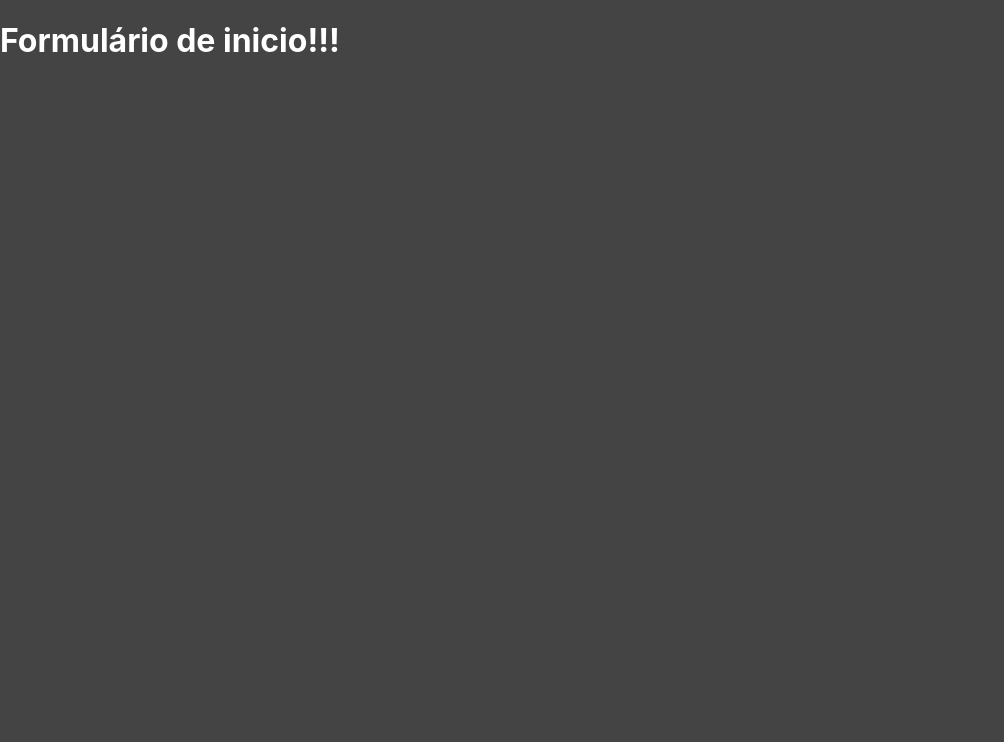
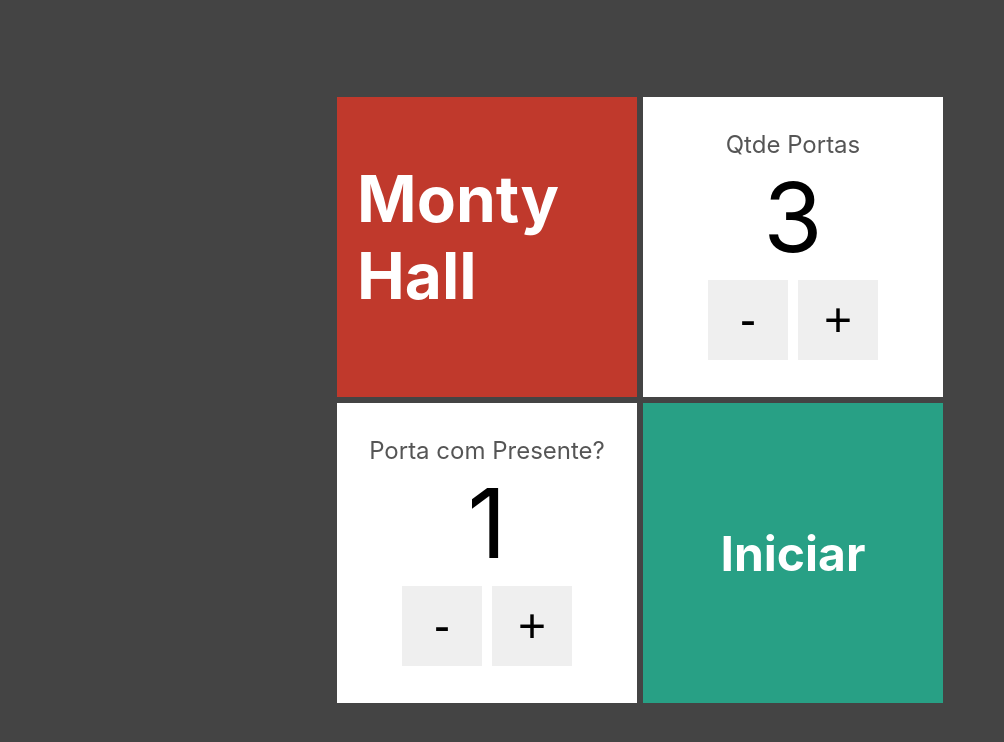
Before and after one commit to marcelo-rafael/next-monty-hall-game, a Next.js app: page / in a window 1280 px wide. Shown: the top 742 px of the page, without its empty margins (0-1004 px from the left). Built offline with nearby package versions, Linux system fonts and the light colour scheme.

Commit message:
Componente Formulário

```diff
--- /dev/null
+++ b/components/Cartao.tsx
@@ -0,0 +1,18 @@
+import styles from '../styles/Cartao.module.css'
+
+interface CartaoProps {
+  bgcolor?: string
+  children?: any
+}
+
+export default function Cartao(props: CartaoProps) {
+  return (
+    <div
+      className={styles.cartao}
+      style={{
+        backgroundColor: props.bgcolor ?? "#fff"
+      }}>
+        {props.children}
+    </div>
+  )
+}
--- /dev/null
+++ b/components/EntradaNumerica.tsx
@@ -0,0 +1,24 @@
+import styles from '../styles/EntradaNumerica.module.css'
+
+interface EntradaNumericaProps {
+  text: string
+  value: number
+  onChange: (newValue: number) => void
+}
+
+export default function EntradaNumerica(props: EntradaNumericaProps) {
+  const dec = () => props.onChange(props.value - 1)
+  const inc = () => props.onChange(props.value +1)
+
+
+  return (
+    <div className={styles.entradaNumerica}>
+      <span className={styles.text}>{props.text}</span>
+      <span className={styles.value}>{props.value}</span>
+      <div className={styles.botoes}>
+        <button className={styles.btn} onClick={dec}>-</button>
+        <button className={styles.btn} onClick={inc}>+</button>
+      </div>
+    </div>
+  )
+}
--- a/pages/index.tsx
+++ b/pages/index.tsx
@@ -1,8 +1,45 @@
-export default function Home() {
+import Link from 'next/link'
+import { useState } from 'react';
+
+import Cartao from '../components/Cartao';
+import EntradaNumerica from '../components/EntradaNumerica';
+
+import styles from '../styles/Formulario.module.css'
+
+export default function Formulario() {
+  const [qtdePortas, setQtdePortas] = useState(3)
+  const [comPresente, setComPresente] = useState(1)
 
   return (
-  <div>
-    <h1>Formulário de inicio!!!</h1>
-  </div>
+    <div className={styles.formulario}>
+      <div>
+        <Cartao bgcolor="#c0392c">
+          <h1>Monty Hall</h1>
+        </Cartao>
+        <Cartao>
+          <EntradaNumerica
+            text="Qtde Portas"
+            value={qtdePortas}
+            onChange={novaQtde => setQtdePortas(novaQtde)}
+            />
+        </Cartao>
+      </div>
+      <div>
+        <Cartao>
+        <EntradaNumerica
+            text="Porta com Presente?"
+            value={comPresente}
+            onChange={novaPotaComPresente => setComPresente(novaPotaComPresente)}
+            />
+        </Cartao>
+        <Cartao bgcolor="#28a085">
+          <Link href={`/jogo/${qtdePortas}/${comPresente}`}>
+            <h2  className={styles.link} >
+              Iniciar
+            </h2>
+          </Link>
+        </Cartao>
+      </div>
+    </div>
   )
 }
--- a/pages/jogo/[portas]/[temPresente].tsx
+++ b/pages/jogo/[portas]/[temPresente].tsx
@@ -10,7 +10,7 @@
 export default function jogo() {
   const router = useRouter()
 
-  const [portas, setPortas] = useState(criarPortas(4, 3))
+  const [portas, setPortas] = useState(criarPortas(4, 2))
 
   useEffect(() => {
     const portas = +router.query.portas
--- /dev/null
+++ b/styles/Cartao.module.css
@@ -0,0 +1,9 @@
+.cartao {
+  display: flex;
+  width: 300px;
+  height: 300px;
+  color: #fff;
+  font-size: 2rem;
+  padding: 20px;
+  margin: 3px;
+}
--- /dev/null
+++ b/styles/EntradaNumerica.module.css
@@ -0,0 +1,32 @@
+.entradaNumerica {
+  display: flex;
+  flex: 1;
+  flex-direction: column;
+  align-items: center;
+  justify-content: center;
+  color: #000;
+}
+
+.text {
+  color: #555;
+  font-size: 1.5rem;
+}
+
+.value {
+  font-size: 6rem;
+}
+
+.botoes {
+  display: flex;
+}
+
+.btn {
+  display: flex;
+  justify-content: center;
+  align-items: center;
+  font-size: 3rem;
+  height: 80px;
+  width: 80px;
+  margin: 5px;
+  border: none;
+}
--- /dev/null
+++ b/styles/Formulario.module.css
@@ -0,0 +1,20 @@
+.formulario {
+  display: flex;
+  flex-direction: column;
+  justify-content: center;
+  align-items: center;
+  height: 100vh;
+}
+
+.formulario > div {
+  display: flex;
+}
+
+.link {
+  display: flex;
+  justify-content: center;
+  align-items: center;
+  flex: 1;
+  margin: 0;
+  cursor: pointer;
+}
```
Also changed, not shown: components/Presente.tsx (renamed from components/Presente.jsx).
